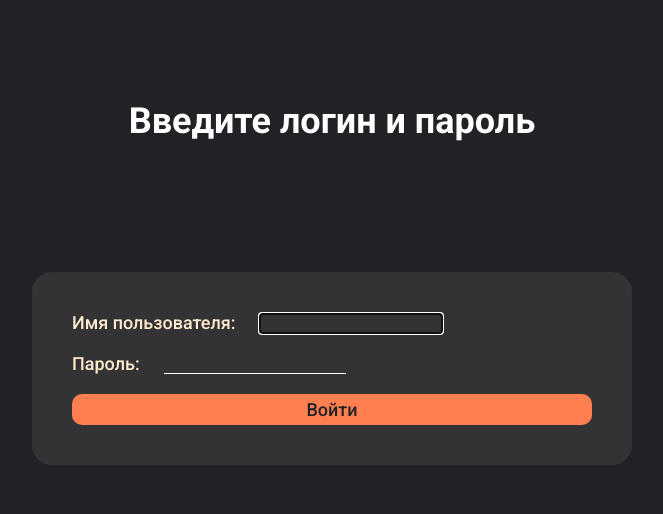
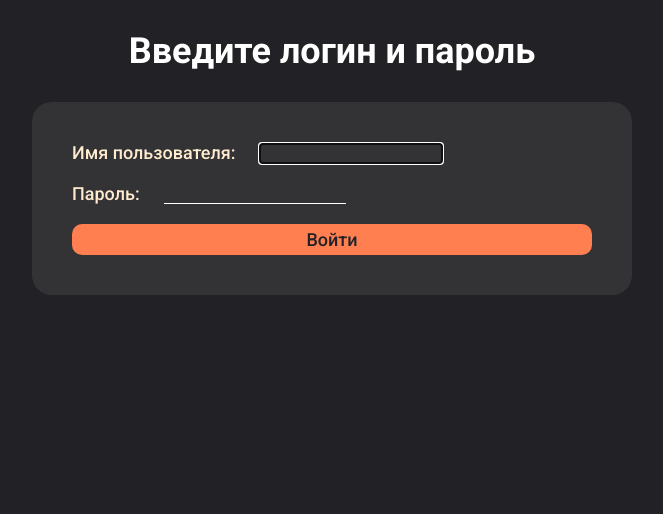
Before and after one commit to VetustusMosya/BD_KP, a Django app: page /accounts/login/ in a window 1280 px wide. Shown: the part 90-604 px from the top of the page, without its empty margins (308-971 px from the left). Run offline with Django 3.2, Linux system fonts and the light colour scheme; some libraries are stand-ins or nearby versions.

Commit message:
full_maid

```diff
--- a/klient/main/static/main/css/main.css
+++ b/klient/main/static/main/css/main.css
@@ -108,14 +108,12 @@ header nav{
     flex-direction: column;
     align-items: center;
     color: white;
-    margin-top: 100px;
-
+    margin-top: 30px;
 }
 
 .log__form h2{
     font-size: 36px;
     font-family: Roboto, sans-serif;
-    margin-bottom: 30px;
 }
 
 .log__form form{
@@ -125,6 +123,7 @@ header nav{
     padding: 40px;
     font-family: Roboto, sans-serif;
     font-size: 18px;
+    margin-top: 30px;
 }
 
 .log__form  ul{
--- a/klient/main/templates/main/lookorders.html
+++ b/klient/main/templates/main/lookorders.html
@@ -16,7 +16,10 @@
         {% for el in lookorders %}
             <tr>
                 <td> {{el.id_cargo}} </td>
-                <td> {{el.delivery_adress}} </td>
+                <td> {% if el.delivery_adress == '---' %}Храниться у нас)
+                        {% else %} {{el.delivery_adress}}
+                        {% endif %}
+                </td>
                 <td> {% if el.cargo_status == False %}Выполнен
                     {% else %}Выполняется
                     {% endif%}
```
